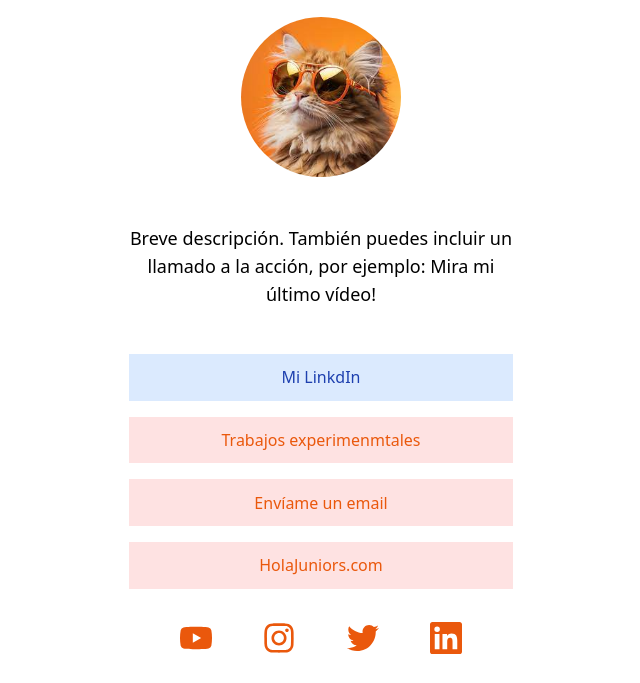
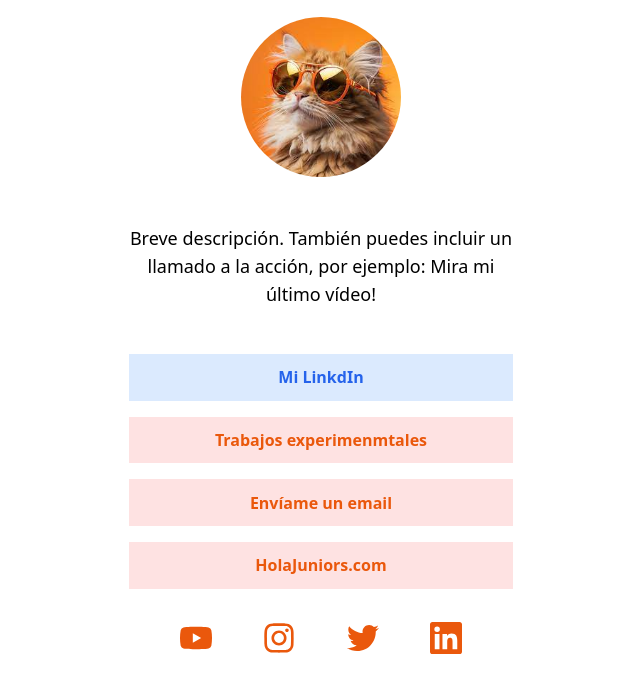
Before and after one commit to Duridev/linkinbio-holajuniors, a website: page src/index.html in a window 1280 px wide. Shown: the part 117-800 px from the top of the page, without its empty margins (75-715 px from the left). Drawn offline with Linux system fonts and the light colour scheme.

Commit message:
correccion color letra

```diff
--- a/src/index.html
+++ b/src/index.html
@@ -15,8 +15,8 @@
 
         <p class="text-center text-lg ">Breve descripción. También puedes incluir un llamado a la acción, por ejemplo: Mira mi último vídeo!</p>
 
-        <div class="grid grid-cols-1 justify-items-center gap-4 w-full">
-            <a class="w-full py-2 text-blue-800 bg-blue-100 flex items-center justify-center" href="#">Mi LinkdIn</a>
+        <div class="grid grid-cols-1 justify-items-center gap-4 w-full font-bold">
+            <a class="w-full py-2 text-blue-600 bg-blue-100 flex items-center justify-center" href="#">Mi LinkdIn</a>
             <a class="w-full py-2 text-orange-600 bg-red-100 flex items-center justify-center" href="#">Trabajos experimenmtales</a>
             <a class="w-full py-2 text-orange-600 bg-red-100 flex items-center justify-center" href="#">Envíame un email</a>
             <a class="w-full py-2 text-orange-600 bg-red-100 flex items-center justify-center" href="https://holajuniors.com/">HolaJuniors.com</a>
```
Also changed, not shown: src/css/style.css.
